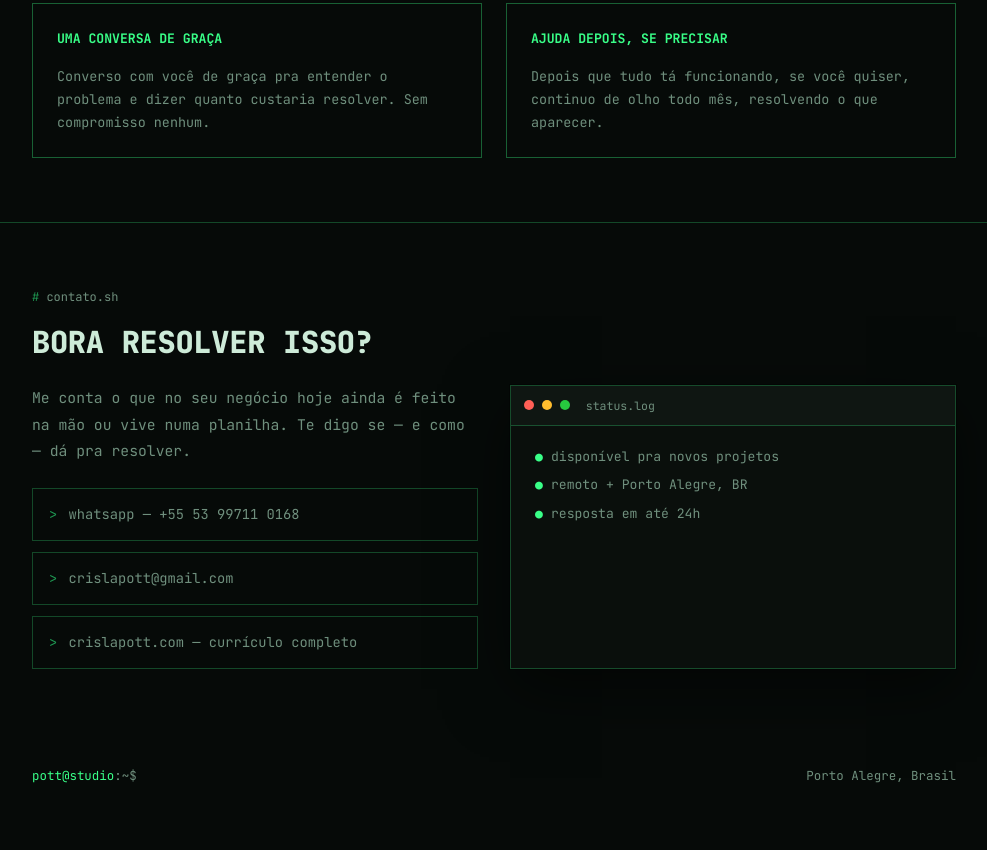
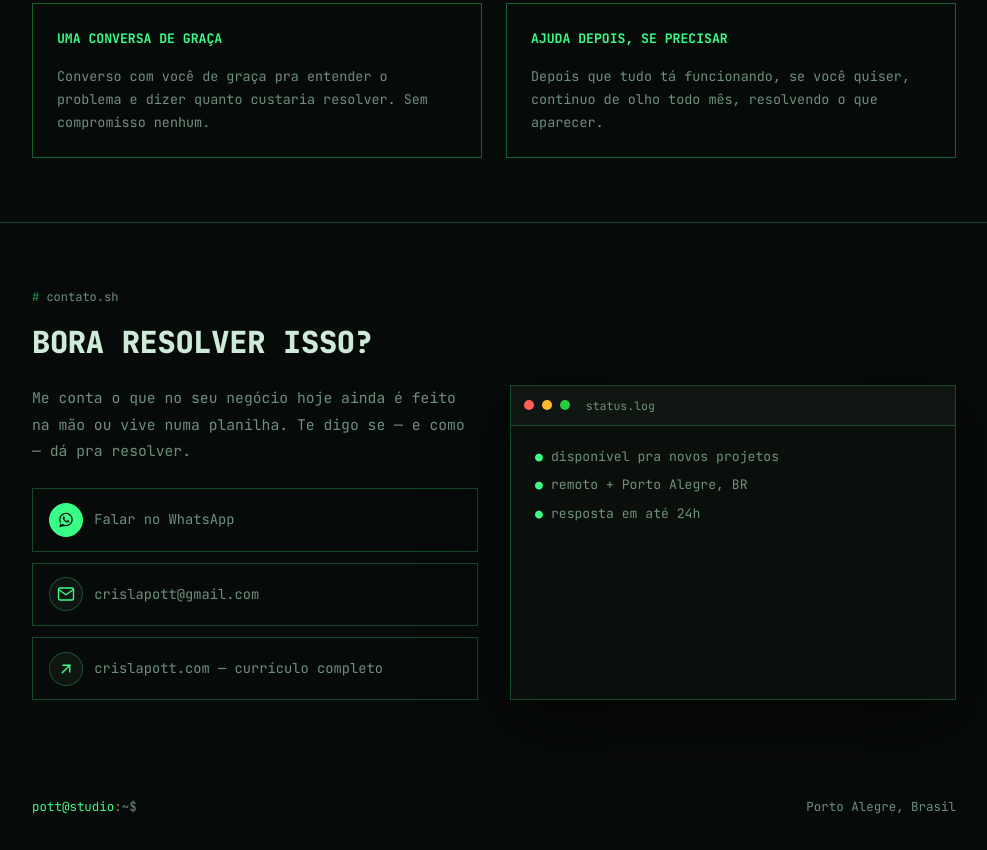
Before and after one commit to crislamp/pott-product-studio, a plain HTML site: page index.html in a window 1280 px wide. Shown: the part 3283-4133 px from the top of the page, without its empty margins (146-1133 px from the left). Before the commit the page ends 4101 px from the top, so only its background shows below. Drawn offline with Linux system fonts and the light colour scheme.

Commit message:
Replace contact links with icon-based buttons, hide WhatsApp number

```diff
--- a/index.html
+++ b/index.html
@@ -199,6 +199,13 @@ nav {
 }
 .contact-link:hover { border-color: var(--green); color: var(--green); }
 .contact-link .pfx { color: var(--green-dim); }
+.contact-icon {
+  width: 34px; height: 34px; border-radius: 50%; flex-shrink: 0;
+  display: flex; align-items: center; justify-content: center;
+  border: 1px solid var(--border); color: var(--green); background: var(--bg-3);
+}
+.contact-icon svg { width: 18px; height: 18px; }
+.contact-link.wa .contact-icon { background: var(--green); color: var(--bg); border-color: var(--green); }
 .avail-term .term-body { font-size: 0.82rem; }
 .avail-item { display: flex; gap: 0.5rem; margin-bottom: 0.4rem; color: var(--text-dim); }
 .avail-item .dot { color: var(--green); }
@@ -386,9 +393,24 @@ footer { padding: 2rem 0; }
       <div>
         <p class="sec-intro" style="margin-bottom:0;">Me conta o que no seu negócio hoje ainda é feito na mão ou vive numa planilha. Te digo se — e como — dá pra resolver.</p>
         <div class="contact-links">
-          <a class="contact-link" href="https://wa.me/5553997110168" target="_blank" rel="noopener"><span class="pfx">&gt;</span> whatsapp — +55 53 99711 0168</a>
-          <a class="contact-link" href="mailto:crislapott@gmail.com"><span class="pfx">&gt;</span> crislapott@gmail.com</a>
-          <a class="contact-link" href="https://crislapott.com" target="_blank" rel="noopener"><span class="pfx">&gt;</span> crislapott.com — currículo completo</a>
+          <a class="contact-link wa" href="https://wa.me/5553997110168" target="_blank" rel="noopener">
+            <span class="contact-icon">
+              <svg viewBox="0 0 32 32" fill="currentColor" xmlns="http://www.w3.org/2000/svg"><path d="M16.001 3C9.373 3 4 8.373 4 15c0 2.386.63 4.62 1.724 6.553L4 29l7.613-1.999A11.94 11.94 0 0 0 16.001 27C22.628 27 28 21.627 28 15S22.628 3 16.001 3zm0 21.75c-1.995 0-3.85-.58-5.42-1.578l-.389-.237-4.52 1.187 1.208-4.405-.254-.406A9.72 9.72 0 0 1 6.25 15c0-5.376 4.375-9.75 9.751-9.75S25.75 9.624 25.75 15 21.377 24.75 16.001 24.75zm5.361-7.297c-.293-.147-1.735-.857-2.004-.955-.269-.098-.465-.147-.661.147-.195.293-.758.955-.929 1.151-.171.196-.343.22-.636.073-.293-.147-1.236-.456-2.355-1.455-.871-.777-1.459-1.737-1.63-2.03-.171-.293-.018-.451.129-.597.133-.132.293-.343.44-.514.147-.171.196-.293.293-.489.098-.196.049-.367-.024-.514-.073-.147-.661-1.594-.906-2.183-.238-.573-.481-.496-.661-.505l-.563-.01c-.196 0-.514.073-.783.367-.269.293-1.027 1.004-1.027 2.45s1.051 2.842 1.197 3.038c.147.196 2.069 3.159 5.012 4.43.7.302 1.246.482 1.672.617.703.224 1.343.192 1.849.117.564-.084 1.735-.709 1.98-1.393.244-.684.244-1.27.171-1.393-.073-.122-.269-.196-.562-.343z"/></svg>
+            </span>
+            Falar no WhatsApp
+          </a>
+          <a class="contact-link" href="mailto:crislapott@gmail.com">
+            <span class="contact-icon">
+              <svg viewBox="0 0 24 24" fill="none" stroke="currentColor" stroke-width="1.8" stroke-linecap="round" stroke-linejoin="round"><rect x="2" y="4" width="20" height="16" rx="2"/><path d="m22 6-10 7L2 6"/></svg>
+            </span>
+            crislapott@gmail.com
+          </a>
+          <a class="contact-link" href="https://crislapott.com" target="_blank" rel="noopener">
+            <span class="contact-icon">
+              <svg viewBox="0 0 24 24" fill="none" stroke="currentColor" stroke-width="1.8" stroke-linecap="round" stroke-linejoin="round"><path d="M7 17 17 7"/><path d="M8 7h9v9"/></svg>
+            </span>
+            crislapott.com — currículo completo
+          </a>
         </div>
       </div>
       <div class="term avail-term">
```
